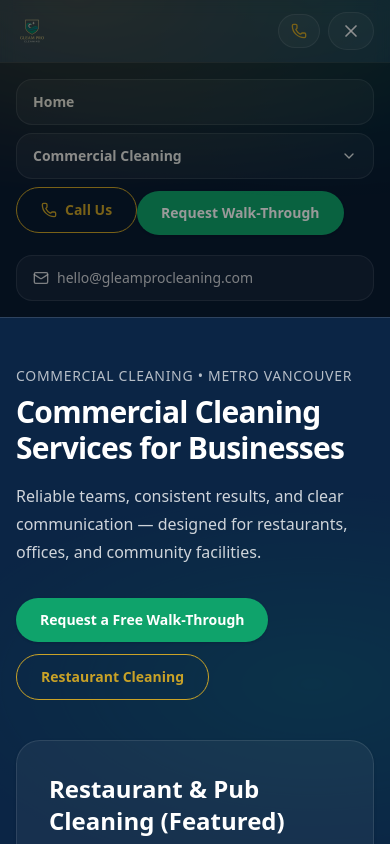
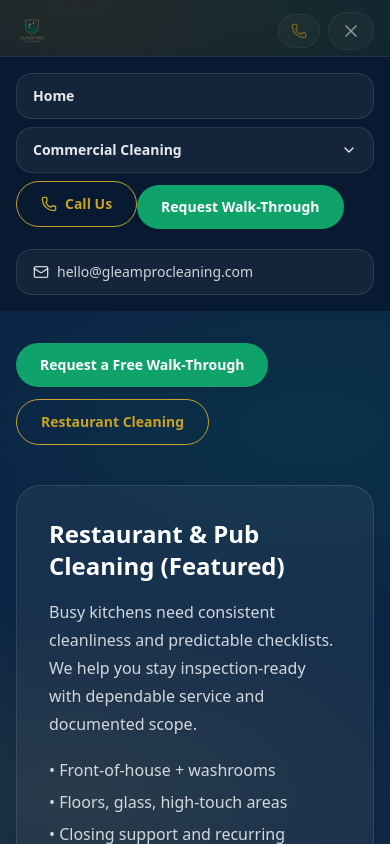
Before and after one commit to iLongRanger/gleamProCleaning, a Next.js app: page / in a window 390 px wide. Both pictures are taken after a click on the button "Open menu". Shown: the top 844 px of the page. Built offline with nearby package versions, Linux system fonts and the light colour scheme.

Commit message:
feat(website): fix navigation bar links for mobile

```diff
--- a/components/Header.tsx
+++ b/components/Header.tsx
@@ -101,6 +101,11 @@
     };
   }, [mobileOpen]);
 
+  // Reset mobile submenu when closing the mobile menu
+  useEffect(() => {
+    if (!mobileOpen) setMobileCommercialOpen(false);
+  }, [mobileOpen]);
+
   // Cleanup timer on unmount
   useEffect(() => {
     return () => clearDesktopCloseTimer();
@@ -189,13 +194,11 @@
                 <div
                   key={item.label}
                   className="relative"
-                  // Hover behavior with delay (prevents menu vanishing before click)
                   onMouseEnter={() => {
                     clearDesktopCloseTimer();
                     setDesktopCommercialOpen(true);
                   }}
                   onMouseLeave={() => {
-                    // Delay close so cursor can travel into menu
                     scheduleDesktopClose();
                   }}
                 >
@@ -217,7 +220,6 @@
                   <div
                     id={desktopCommercialMenuId}
                     role="menu"
-                    // NOTE: keep it mounted + pointer-enabled when open
                     className={[
                       "absolute left-0 top-full z-50 mt-2 w-72 rounded-2xl border border-white/10 bg-[#081A31] p-2 shadow-xl",
                       desktopCommercialOpen
@@ -226,16 +228,13 @@
                       "transition-opacity",
                     ].join(" ")}
                     onMouseEnter={() => {
-                      // If we’re over the menu, cancel any scheduled close
                       clearDesktopCloseTimer();
                       setDesktopCommercialOpen(true);
                     }}
                     onMouseLeave={() => {
-                      // If leaving menu, close with delay (feels smoother)
                       scheduleDesktopClose();
                     }}
                   >
-                    {/* Parent landing link */}
                     <Link
                       href={item.href}
                       role="menuitem"
@@ -279,7 +278,6 @@
 
           {/* Mobile actions */}
           <div className="flex items-center gap-2 md:hidden">
-            {/* Call (mobile quick action) */}
             <a
               href={PHONE_TEL}
               className="inline-flex items-center justify-center rounded-full border border-white/10 bg-white/5 px-3 py-2 text-sm font-semibold text-[#C9A227] transition hover:bg-white/10"
@@ -305,10 +303,24 @@
           </div>
         </div>
 
-        {/* Mobile menu panel */}
+        {/* Mobile overlay (behind panel) */}
+        {mobileOpen ? (
+          <button
+            type="button"
+            aria-label="Close menu overlay"
+            className="fixed inset-0 z-40 bg-black/40 md:hidden"
+            onClick={() => setMobileOpen(false)}
+          />
+        ) : null}
+
+        {/* Mobile menu panel (fixed, above overlay) */}
         <div
           id={mobilePanelId}
-          className={mobileOpen ? "block md:hidden" : "hidden md:hidden"}
+          className={
+            mobileOpen
+              ? "fixed left-0 right-0 top-[56px] z-50 block md:hidden"
+              : "hidden md:hidden"
+          }
         >
           <div className="border-t border-white/10 bg-[#081A31]">
             <div className="mx-auto max-w-6xl px-4 py-4">
@@ -396,16 +408,6 @@
             </div>
           </div>
         </div>
-
-        {/* Mobile overlay (tap outside to close) */}
-        {mobileOpen ? (
-          <button
-            type="button"
-            aria-label="Close menu overlay"
-            className="fixed inset-0 z-30 bg-black/40 md:hidden"
-            onClick={() => setMobileOpen(false)}
-          />
-        ) : null}
       </div>
     </header>
   );
```
